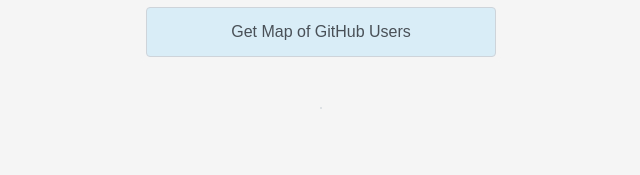
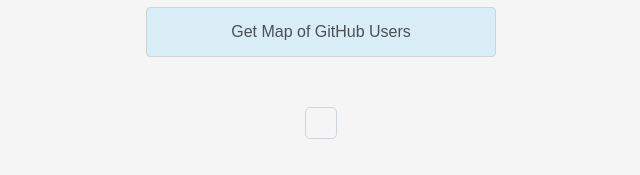
Before and after one commit to lindsayjohnston/API-Map, a website: page docs/index.html in a window 1280 px wide. Shown: the part 441-616 px from the top of the page, 319-959 px from the left. Drawn offline with Linux system fonts and the light colour scheme; some packages are replaced by stand-ins of ours.

Commit message:
Tweak padding on message

```diff
--- a/docs/style.css
+++ b/docs/style.css
@@ -65,7 +65,8 @@
 
 
 #message, #error{
-  margin: 15px 5px;
+  margin: 5px 10px;
+  padding: 15px;
   text-align: center;
 }
 
```
